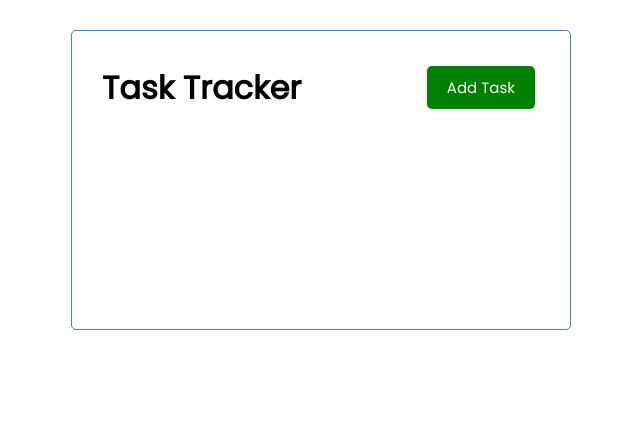
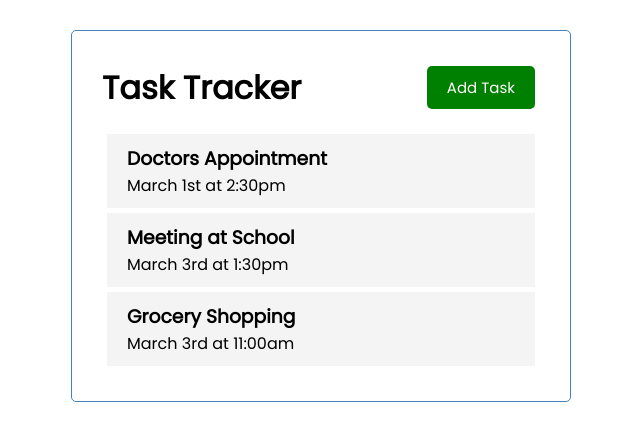
Before and after one commit to kurtreyn/vue-task-tracker, a Vue app: page / in a window 1280 px wide. Shown: the top 440 px of the page, without its empty margins (319-959 px from the left). Built offline with nearby package versions, Linux system fonts and the light colour scheme.

Commit message:
added tasks and task component

```diff
--- a/src/App.vue
+++ b/src/App.vue
@@ -1,15 +1,43 @@
 <template>
   <div class="container">
     <Header title="Task Tracker" />
+    <Tasks :tasks="tasks" />
   </div>
 </template>
 
 <script>
 import Header from './components/Header.vue';
+import Tasks from './components/Tasks.vue';
 export default {
   name: 'App',
   components: {
     Header,
+    Tasks,
+  },
+  data() {
+    tasks: [];
+  },
+  created() {
+    this.tasks = [
+      {
+        id: 1,
+        text: 'Doctors Appointment',
+        day: 'March 1st at 2:30pm',
+        reminder: true,
+      },
+      {
+        id: 2,
+        text: 'Meeting at School',
+        day: 'March 3rd at 1:30pm',
+        reminder: true,
+      },
+      {
+        id: 3,
+        text: 'Grocery Shopping',
+        day: 'March 3rd at 11:00am',
+        reminder: false,
+      },
+    ];
   },
 };
 </script>
--- /dev/null
+++ b/src/components/Task.vue
@@ -0,0 +1,35 @@
+<template>
+  <div class="task">
+    <h3>{{ task.text }}</h3>
+    <p>{{ task.day }}</p>
+  </div>
+</template>
+
+<script>
+export default {
+  name: 'Task',
+  props: {
+    task: Object,
+  },
+};
+</script>
+
+<style scoped>
+.fas {
+  color: red;
+}
+.task {
+  background: #f4f4f4;
+  margin: 5px;
+  padding: 10px 20px;
+  cursor: pointer;
+}
+.task.reminder {
+  border-left: 5px solid green;
+}
+.task h3 {
+  display: flex;
+  align-items: center;
+  justify-content: space-between;
+}
+</style>
--- /dev/null
+++ b/src/components/Tasks.vue
@@ -0,0 +1,18 @@
+<template>
+  <div :key="task.id" v-for="task in tasks">
+    <Task :task="task" />
+  </div>
+</template>
+
+<script>
+import Task from './Task';
+export default {
+  name: 'Tasks',
+  props: {
+    tasks: Array,
+  },
+  components: {
+    Task,
+  },
+};
+</script>
```
Also changed, not shown: 1 other file (tests, documents, lock files or other folders).
